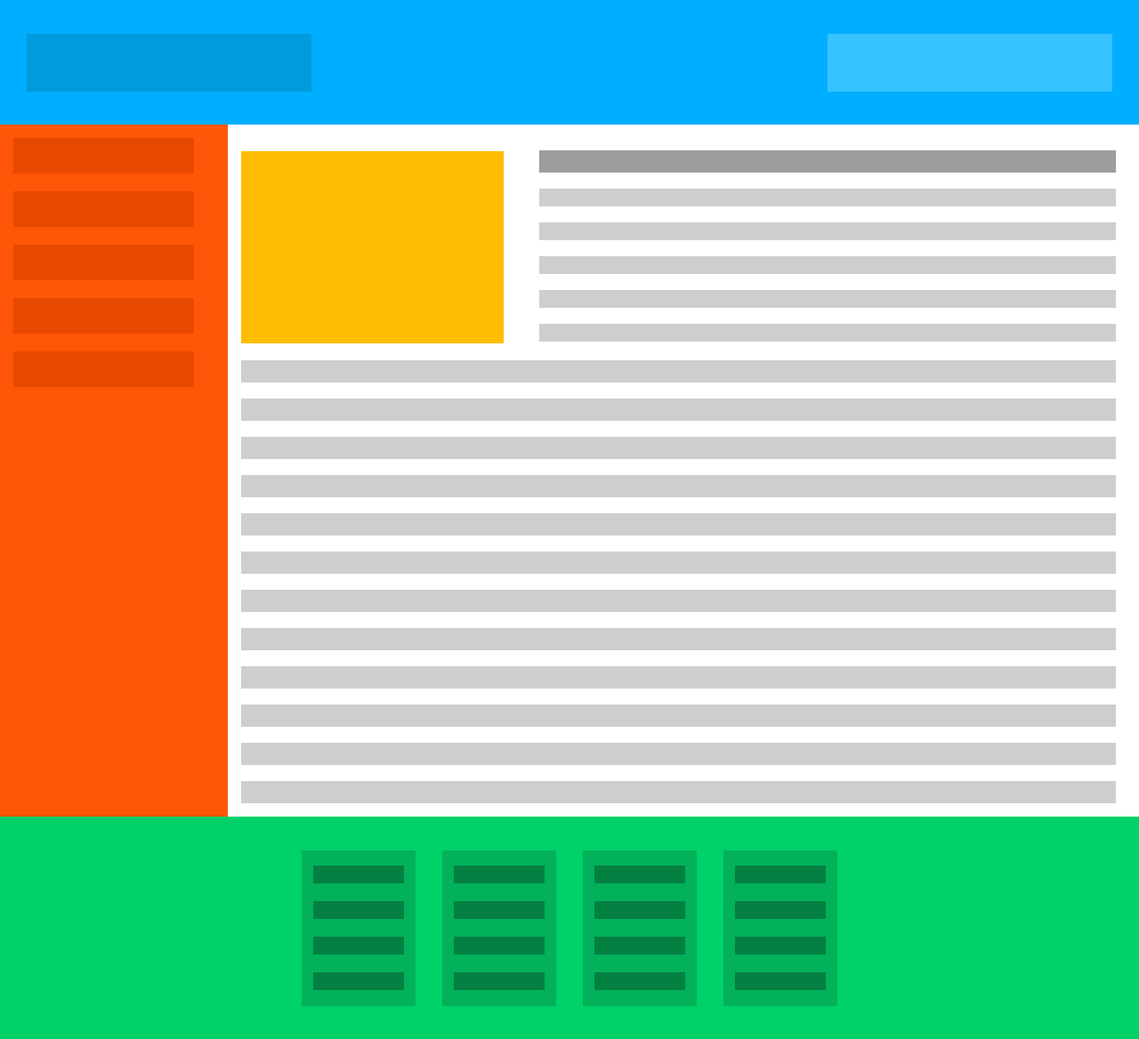
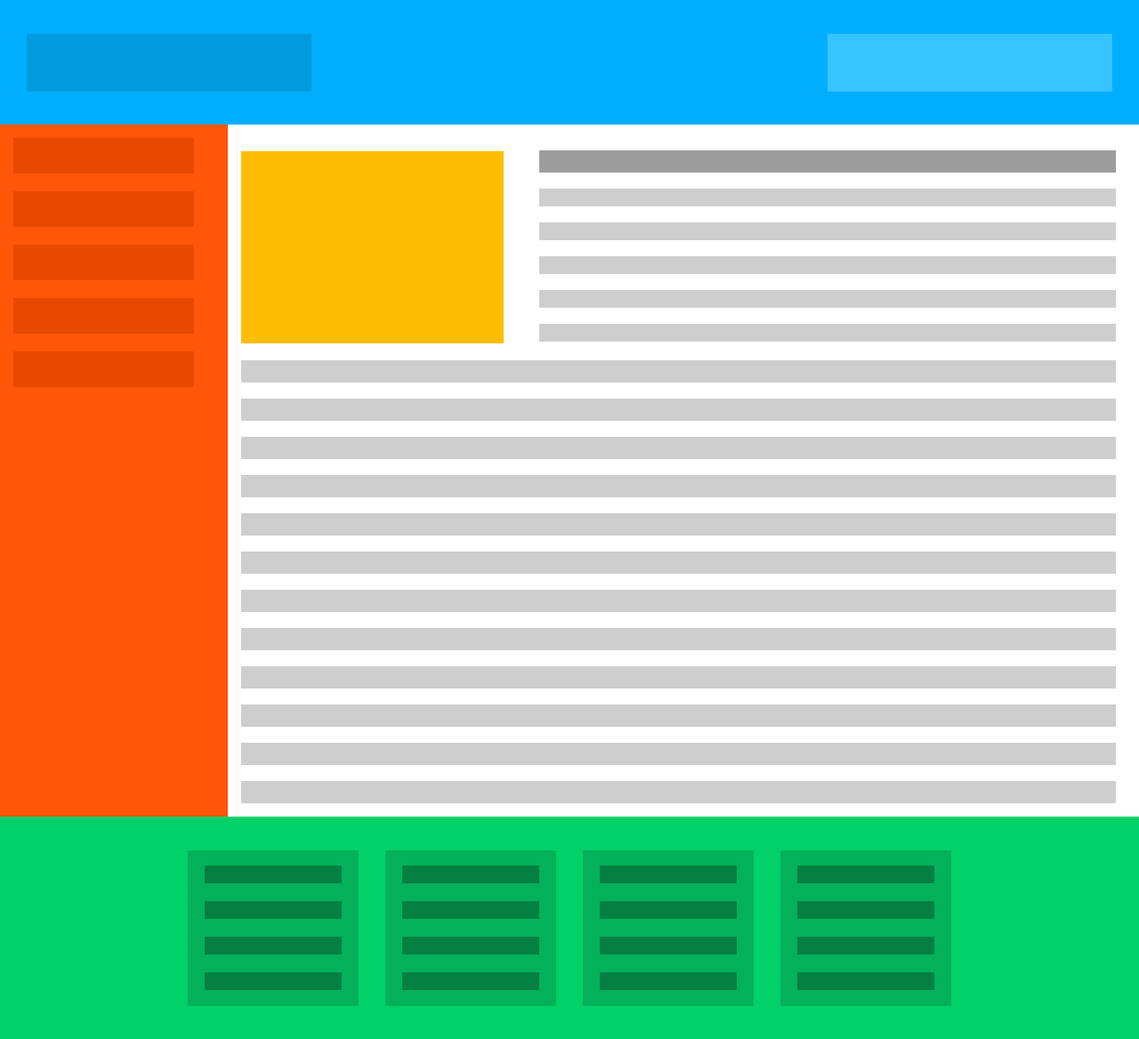
Before and after one commit to SemYanyshyn/Le-7RWD, a plain HTML site: page index.html in a window 1280 px wide. Shown: the whole page at 89% size. Drawn offline with Linux system fonts and the light colour scheme.

Commit message:
1285 footer

```diff
--- a/scss/_footer.scss
+++ b/scss/_footer.scss
@@ -28,3 +28,9 @@ footer .footer-container .footer-block .row {
   height: 20px;
   background-color: rgb(3, 128, 66);
 }
+
+@media (max-width: 1285.6px) {
+  .footer-block {
+    width: 15%;
+  }
+}
```
Also changed, not shown: css/main.css, 1 other file.
